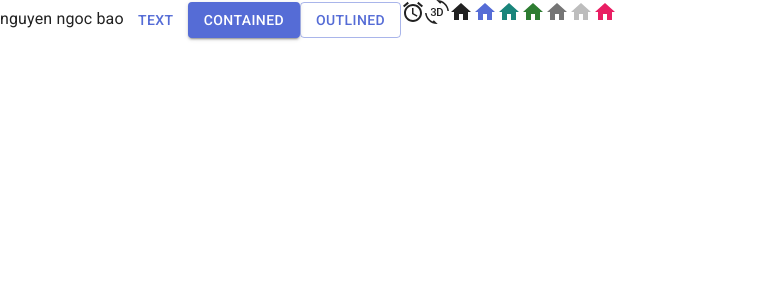
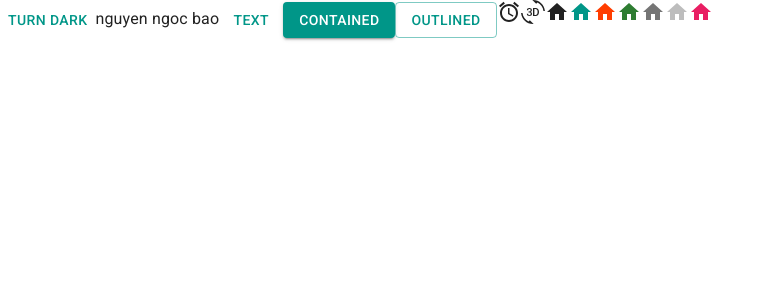
Before and after one commit to NguyenNgocBaoITITIU19084/Trello-Web-Clone, a React (Vite) app: page / in a window 1280 px wide. Shown: the top 300 px of the page, without its empty margins (0-771 px from the left). Built offline with nearby package versions, Linux system fonts and the light colour scheme.

Commit message:
add_dark_light_mode

```diff
--- a/src/App.jsx
+++ b/src/App.jsx
@@ -1,12 +1,28 @@
-import Button from '@mui/material/Button';
+import Button from '@mui/material/Button'
 import AccessAlarmIcon from '@mui/icons-material/AccessAlarm'
 import ThreeDRotation from '@mui/icons-material/ThreeDRotation'
 import HomeIcon from '@mui/icons-material/Home'
 import { pink } from '@mui/material/colors'
+import { useColorScheme } from '@mui/material/styles'
+
+function ModeToggle() {
+  const { mode, setMode } = useColorScheme();
+  return (
+    <Button
+      onClick={() => {
+        setMode(mode === 'light' ? 'dark' : 'light');
+      }}
+    >
+      {mode === 'light' ? 'Turn dark' : 'Turn light'}
+    </Button>
+  )
+}
+
 function App() {
   return (
     <>
-    nguyen ngoc bao
+      <ModeToggle />
+      nguyen ngoc bao
       <Button variant="text">Text</Button>
       <Button variant="contained">Contained</Button>
       <Button variant="outlined">Outlined</Button>
--- a/src/theme.js
+++ b/src/theme.js
@@ -1,21 +1,23 @@
-import { createTheme } from '@mui/material/styles'
-import { red } from '@mui/material/colors'
+import { cyan, deepOrange, orange, teal} from '@mui/material/colors'
+import { experimental_extendTheme as extendTheme } from '@mui/material/styles'
 
 // Create a theme instance.
-const theme = createTheme({
-  cssVariables: true,
-  palette: {
-    mode: 'light',
-    primary: {
-      main: '#556cd6'
+const theme = extendTheme({
+  colorSchemes: {
+    light: {
+      palette: {
+        primary: teal,
+        secondary: deepOrange
+      }
     },
-    secondary: {
-      main: '#19857b'
-    },
-    error: {
-      main: red.A400
+    dark: {
+      palette: {
+        primary: cyan,
+        secondary: orange
+      }
     }
   }
+  // ...other properties
 })
 
 export default theme
```
Also changed, not shown: src/main.jsx (+4 -5 lines).
